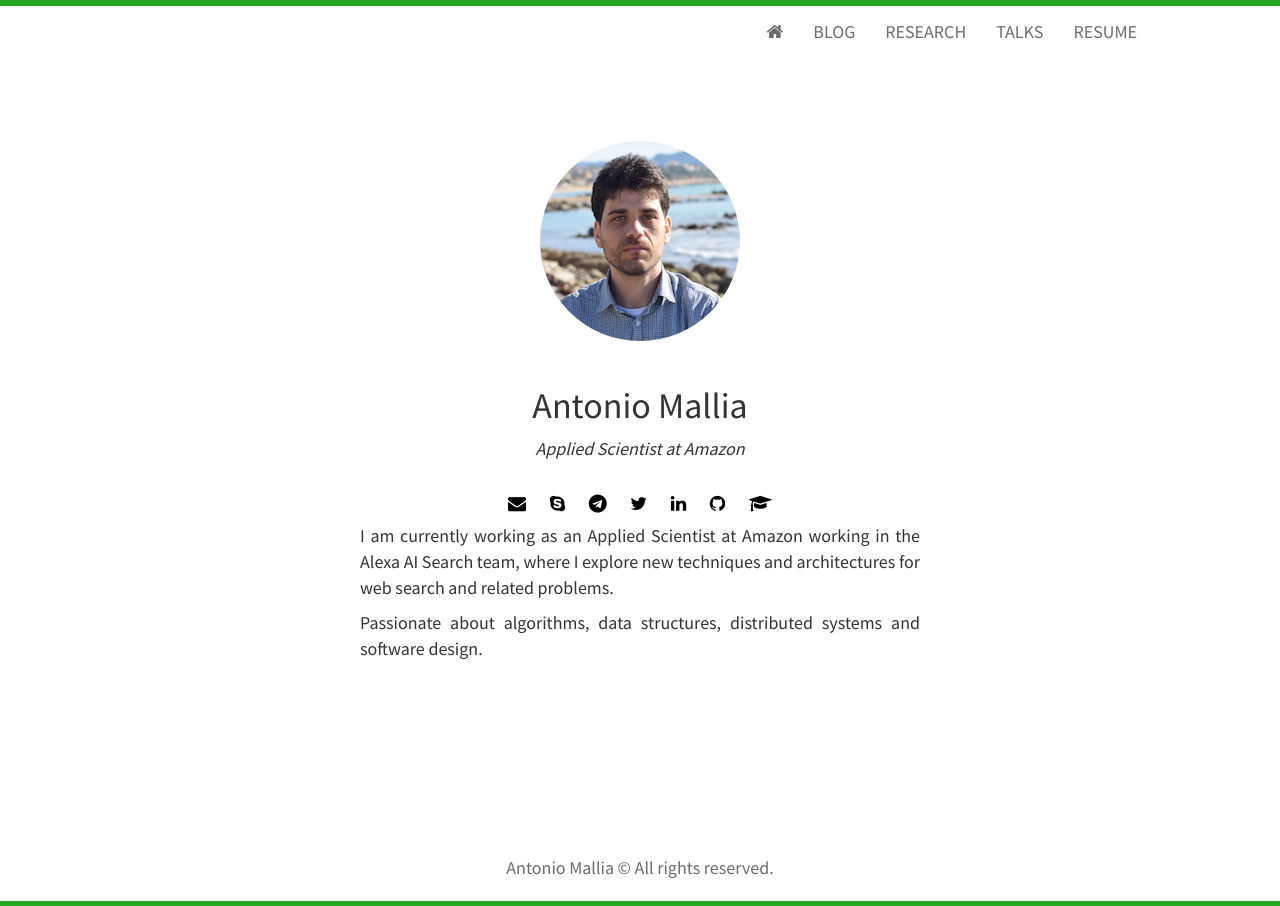
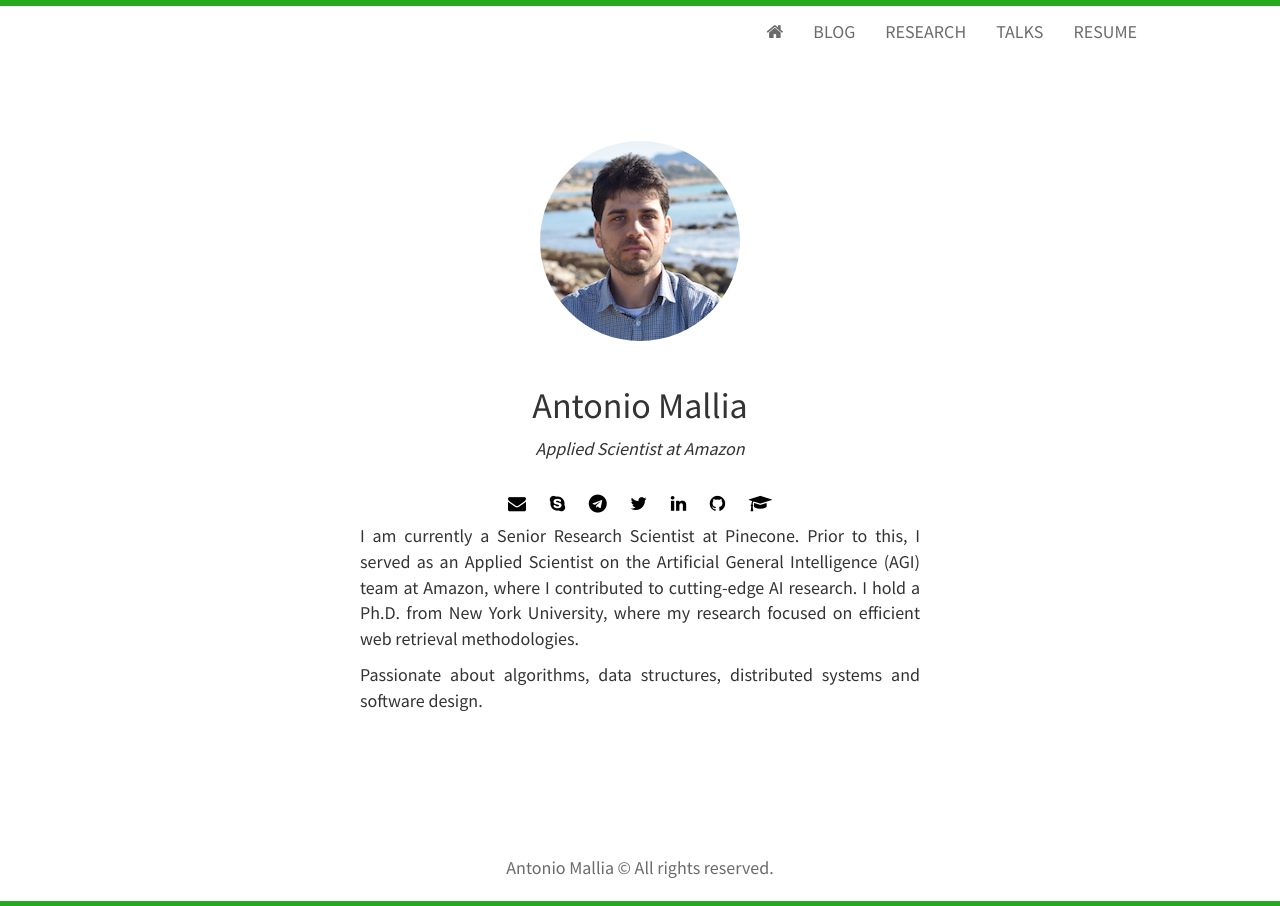
Before and after one commit to amallia/amallia.github.io, a Jekyll site: the page built from index.html, in a window 1280 px wide. Built offline with Jekyll 4.4.1, drawn with Linux system fonts in a browser that asks for light colours; nearby versions of some CDN libraries; the list of posts is cut into pages by our own code.

Commit message:
Update index.html

```diff
--- a/index.html
+++ b/index.html
@@ -13,7 +13,7 @@
 		  <p align="center"> <em align="center">Applied Scientist at Amazon</em></p>
 		  {% include social.html %}
 		  <p align="justify">
-			  I am currently working as an Applied Scientist at Amazon working in the Alexa AI Search team, where I explore new techniques and architectures for web search and related problems.
+			  I am currently a Senior Research Scientist at Pinecone. Prior to this, I served as an Applied Scientist on the Artificial General Intelligence (AGI) team at Amazon, where I contributed to cutting-edge AI research. I hold a Ph.D. from New York University, where my research focused on efficient web retrieval methodologies.
 	  	  </p>
 <!-- 	  	  <p align="justify">
 	  	  	I am part of the <strong>Web Exploration and Search Technology Lab</strong>, led by professor <a href="http://engineering.nyu.edu/~suel/" target="blank">Torsten Suel</a>, where I explore new techniques and architectures for web search and related problems.
```
